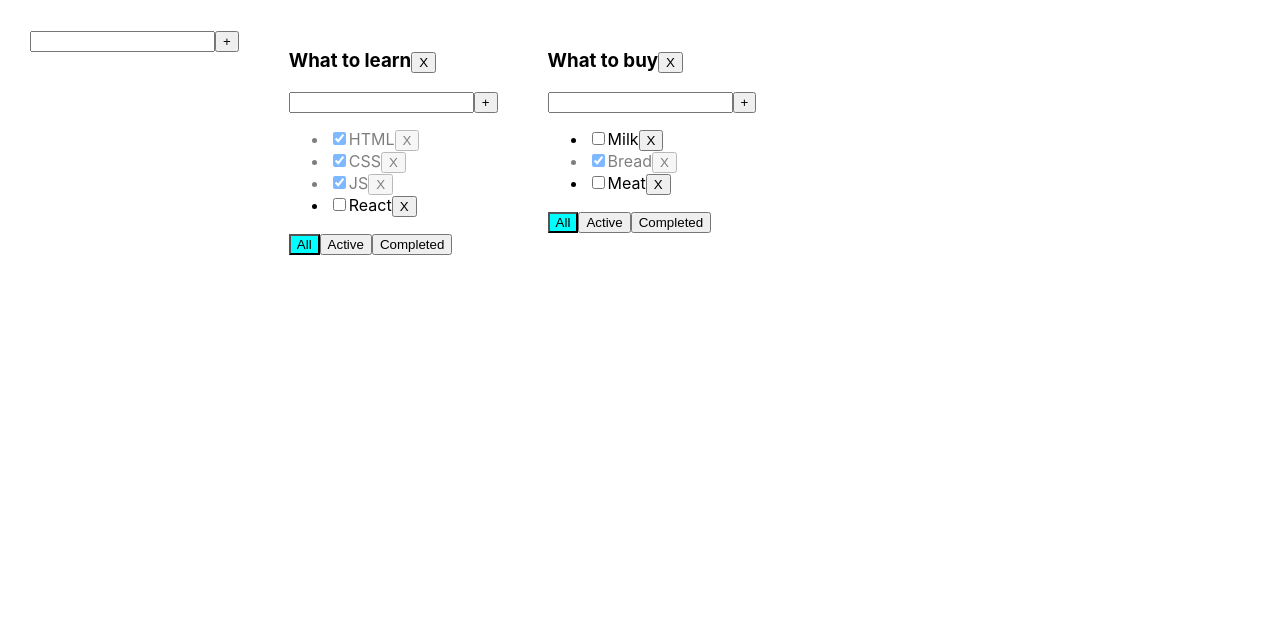
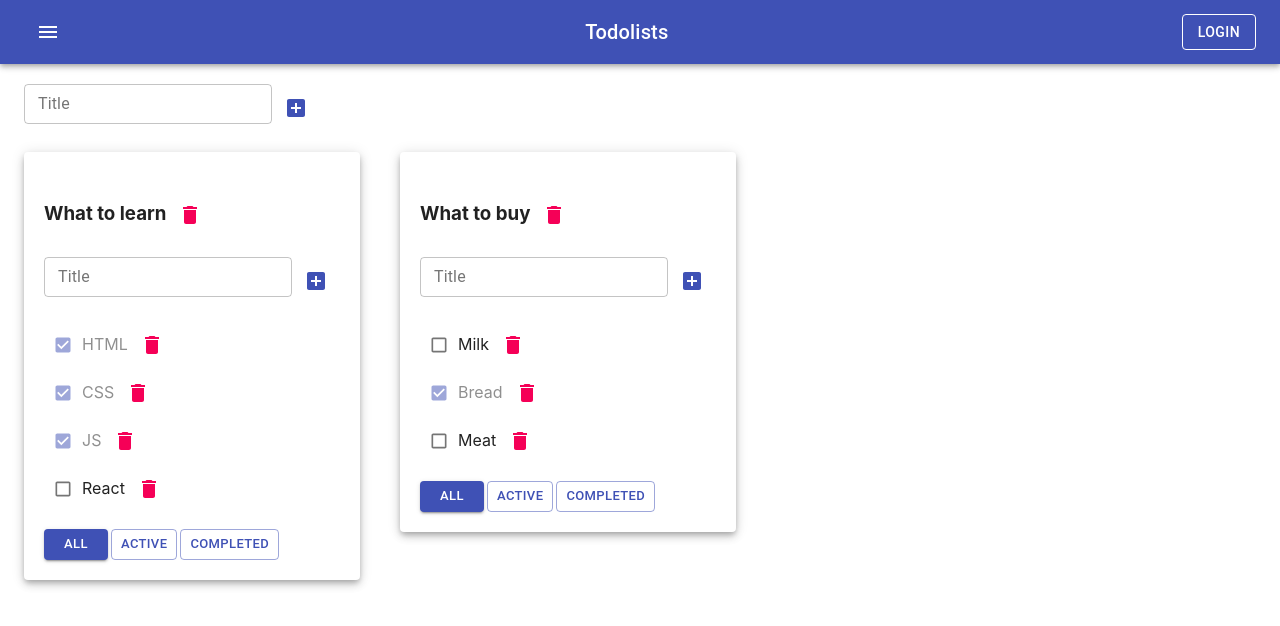
Before and after one commit to ArkadyPol/todolist, a React (Create React App) app: page / in a window 1280 px wide. Shown: the top 626 px of the page. Built offline with nearby package versions, Linux system fonts and the light colour scheme.

Commit message:
lesson 07

```diff
--- a/package.json
+++ b/package.json
@@ -4,6 +4,8 @@
   "private": true,
   "homepage": "https://ArkadyPol.github.io/todolist",
   "dependencies": {
+    "@material-ui/core": "^4.11.4",
+    "@material-ui/icons": "^4.11.2",
     "@testing-library/jest-dom": "^5.12.0",
     "@testing-library/react": "^11.2.7",
     "@testing-library/user-event": "^13.1.9",
--- a/src/AddItemForm.tsx
+++ b/src/AddItemForm.tsx
@@ -1,4 +1,6 @@
 import {ChangeEvent, KeyboardEvent, useState} from 'react';
+import {AddBox} from '@material-ui/icons';
+import {IconButton, TextField} from '@material-ui/core';
 
 type AddItemFormPropsType = {
   addItem: (title: string) => void
@@ -25,18 +27,21 @@
       onClickAddItem()
     }
   }
-  const errorMessage = error
-      ? <div style={{color: 'red'}}>Title is required!</div>
-      : null
   return (
       <div>
-        <input value={title}
-               onChange={onChangeTitle}
-               onKeyPress={onKeyPressAddItem}
-               className={error ? 'error' : ''}
+        <TextField
+            variant={'outlined'}
+            size={'small'}
+            value={title}
+            onChange={onChangeTitle}
+            onKeyPress={onKeyPressAddItem}
+            label={'Title'}
+            error={error}
+            helperText={error && 'Title is required!'}
         />
-        <button onClick={onClickAddItem}>+</button>
-        {errorMessage}
+        <IconButton onClick={onClickAddItem} color={'primary'}>
+          <AddBox/>
+        </IconButton>
       </div>
   )
 }
--- a/src/App.css
+++ b/src/App.css
@@ -1,21 +1,12 @@
-.App {
+/*.App {
   padding: 30px;
   display: flex;
 }
 
 .App > div {
   margin-right: 50px;
-}
+}*/
 
 .is-done {
   opacity: 0.5;
 }
-
-.active-filter {
-  background-color: aqua;
-}
-
-.error {
-  border: 2px solid red;
-  outline: none;
-}
--- a/src/App.tsx
+++ b/src/App.tsx
@@ -3,6 +3,8 @@
 import TodoList from './TodoList';
 import {v1} from 'uuid';
 import AddItemForm from './AddItemForm';
+import {AppBar, Button, Container, Grid, IconButton, Paper, Toolbar, Typography} from '@material-ui/core';
+import {Menu} from '@material-ui/icons';
 
 export type TaskType = {
   id: string
@@ -115,8 +117,9 @@
   const todoListsComponents = todoLists.map(tl => {
     const tasksForTodoList = getFilteredTasks(tl)
     return (
+        <Grid item key={tl.id}>
+          <Paper elevation={5} style={{padding: '20px'}}>
             <TodoList
-            key={tl.id}
                 todoListID={tl.id}
                 title={tl.title}
                 filter={tl.filter}
@@ -128,13 +131,31 @@
                 changeTaskStatus={changeTaskStatus}
                 changeTaskTitle={changeTaskTitle}
                 addTask={addTask}/>
+          </Paper>
+        </Grid>
     )
   })
 
   return (
       <div className="App">
-        <AddItemForm addItem={addTodoList}/>
-        {todoListsComponents}
+        <AppBar position={'static'}>
+          <Toolbar style={{justifyContent: 'space-between'}}>
+            <IconButton color={'inherit'}>
+              <Menu/>
+            </IconButton>
+            <Typography variant={'h6'}>
+              Todolists
+            </Typography>
+            <Button
+                color={'inherit'}
+                variant={'outlined'}
+            >Login</Button>
+          </Toolbar>
+        </AppBar>
+        <Container fixed>
+          <Grid container style={{padding: '20px 0'}}><AddItemForm addItem={addTodoList}/></Grid>
+          <Grid container spacing={5}> {todoListsComponents}</Grid>
+        </Container>
       </div>
   )
 }
--- a/src/EditableSpan.tsx
+++ b/src/EditableSpan.tsx
@@ -1,4 +1,5 @@
 import {ChangeEvent, KeyboardEvent, useState} from 'react';
+import {TextField} from '@material-ui/core';
 
 type EditableSpanPropsType = {
   title: string
@@ -23,8 +24,15 @@
 
   return (
       editMode
-          ? <input value={title} autoFocus={true} onBlur={offEditMode} onChange={onChangeTitle}
-                   onKeyPress={onEnterOffEditMode}/>
+          ? /*<input value={title} autoFocus={true} onBlur={offEditMode} onChange={onChangeTitle}
+                   onKeyPress={onEnterOffEditMode}/>*/
+          <TextField
+              value={title}
+              autoFocus={true}
+              onChange={onChangeTitle}
+              onKeyPress={onEnterOffEditMode}
+              onBlur={offEditMode}
+          />
           : <span onDoubleClick={onEditMode}>{props.title}</span>
   )
 }
--- a/src/TodoList.tsx
+++ b/src/TodoList.tsx
@@ -2,6 +2,8 @@
 import {FilterValuesType, TaskType} from './App';
 import AddItemForm from './AddItemForm';
 import EditableSpan from './EditableSpan';
+import {Button, Checkbox, IconButton} from '@material-ui/core';
+import {Delete} from '@material-ui/icons';
 
 type PropsTodoListType = {
   todoListID: string
@@ -33,19 +35,25 @@
 
     let taskClass = t.isDone ? 'is-done' : ''
     return (
-        <li key={t.id} className={taskClass}>
-          <input type="checkbox"
+        <li key={t.id}>
+          <span className={taskClass}>
+            <Checkbox
+                size={'small'}
+                color={'primary'}
                 checked={t.isDone}
                 onChange={changeTaskStatus}
             />
             <EditableSpan title={t.title} changeTitle={changeTaskTitle}/>
-          <button onClick={removeTask}>X</button>
+          </span>
+          <IconButton onClick={removeTask} color={'secondary'}>
+            <Delete/>
+          </IconButton>
         </li>
     )
   })
 
   const changeTodoListTitle = (title: string) => props.changeTodoListTitle(title, props.todoListID)
-
+  const removeTodolist = () => props.removeTodoList(props.todoListID)
   const onClickSetAllFilter = () => props.changeTodoListFilter('all', props.todoListID)
   const onClickSetActiveFilter = () => props.changeTodoListFilter('active', props.todoListID)
   const onClickSetCompletedFilter = () => props.changeTodoListFilter('completed', props.todoListID)
@@ -54,22 +62,35 @@
       <div>
         <h3>
           <EditableSpan title={props.title} changeTitle={changeTodoListTitle}/>
-          <button onClick={() => props.removeTodoList(props.todoListID)}>X</button>
+          <IconButton onClick={removeTodolist} color={'secondary'}>
+            <Delete/>
+          </IconButton>
         </h3>
         <AddItemForm addItem={addTask}/>
-        <ul>
+        <ul style={{listStyle: 'none', padding: 0}}>
           {tasksJSXElements}
         </ul>
         <div>
-          <button className={filter === 'all' ? 'active-filter' : ''}
+          <Button
+              variant={filter === 'all' ? 'contained' : 'outlined'}
+              color={'primary'}
+              size={'small'}
               onClick={onClickSetAllFilter}>All
-          </button>
-          <button className={filter === 'active' ? 'active-filter' : ''}
+          </Button>
+          <Button
+              style={{marginLeft: '3px'}}
+              variant={filter === 'active' ? 'contained' : 'outlined'}
+              color={'primary'}
+              size={'small'}
               onClick={onClickSetActiveFilter}>Active
-          </button>
-          <button className={filter === 'completed' ? 'active-filter' : ''}
+          </Button>
+          <Button
+              style={{marginLeft: '3px'}}
+              variant={filter === 'completed' ? 'contained' : 'outlined'}
+              color={'primary'}
+              size={'small'}
               onClick={onClickSetCompletedFilter}>Completed
-          </button>
+          </Button>
         </div>
       </div>
   )
```
Also changed, not shown: 1 other file (tests, documents, lock files or other folders). Lines whose indentation alone changed are shown as unchanged.
